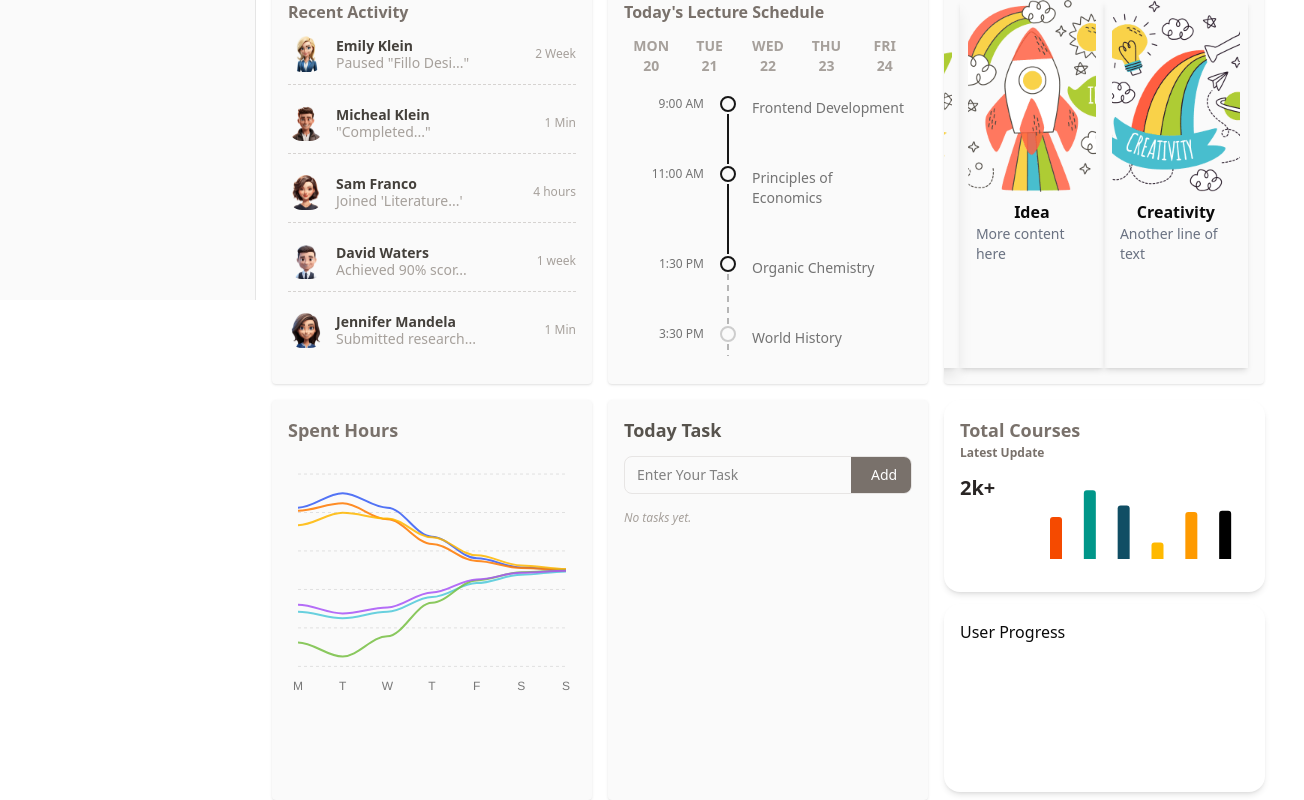
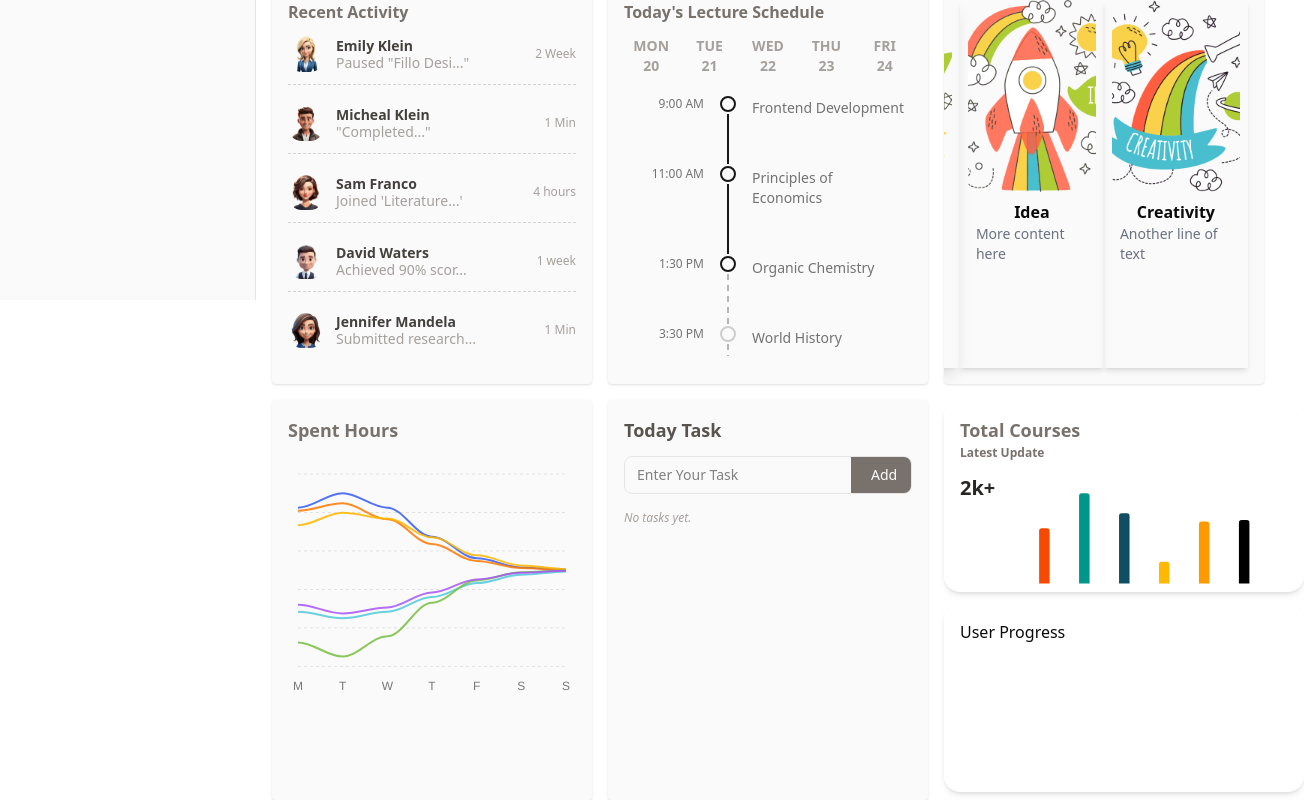
Before and after one commit to VestalAvenue/ra-admin, a React (Vite) app: page /education in a window 1280 px wide. Shown: the part 500-1300 px from the top of the page, 1304 px wide, since content can reach past the window. Built offline with nearby package versions, Linux system fonts and the light colour scheme.

Commit message:
30.08.2025 stable-2

```diff
--- a/src/components/Charts/Totalcoursechart.jsx
+++ b/src/components/Charts/Totalcoursechart.jsx
@@ -20,10 +20,10 @@ import {cn} from '@/lib/utils'
 
 export function Totalcoursechart({ className = "", ...props }) {
 	return (
-		<div className={cn("pl-10 " ,{className})} {...props}>
-			<ChartContainer config={chartConfig} className="w-full h-[120px]">
+		<div className={cn("pl-2 " ,{className})} {...props}>
+			<ChartContainer config={chartConfig} className="w-full h-[160px] ">
 				<ResponsiveContainer width="100%" height="100%">
-					<BarChart data={chartData} accessibilityLayer>
+					<BarChart data={chartData} accessibilityLayer className = "pb-5">
 						<CartesianGrid vertical={false} horizontal = {false} />
 						<XAxis
 							dataKey="month"
```
